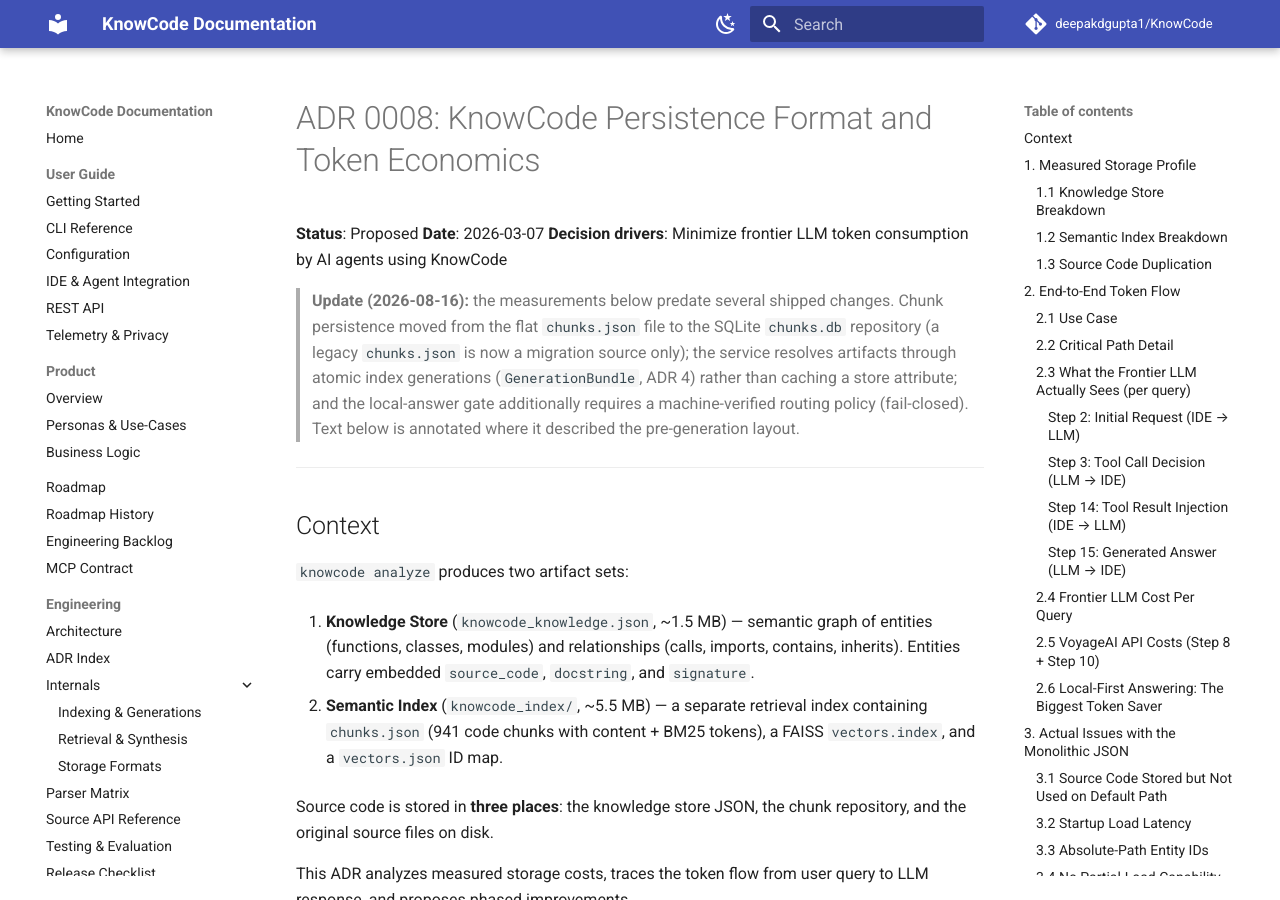
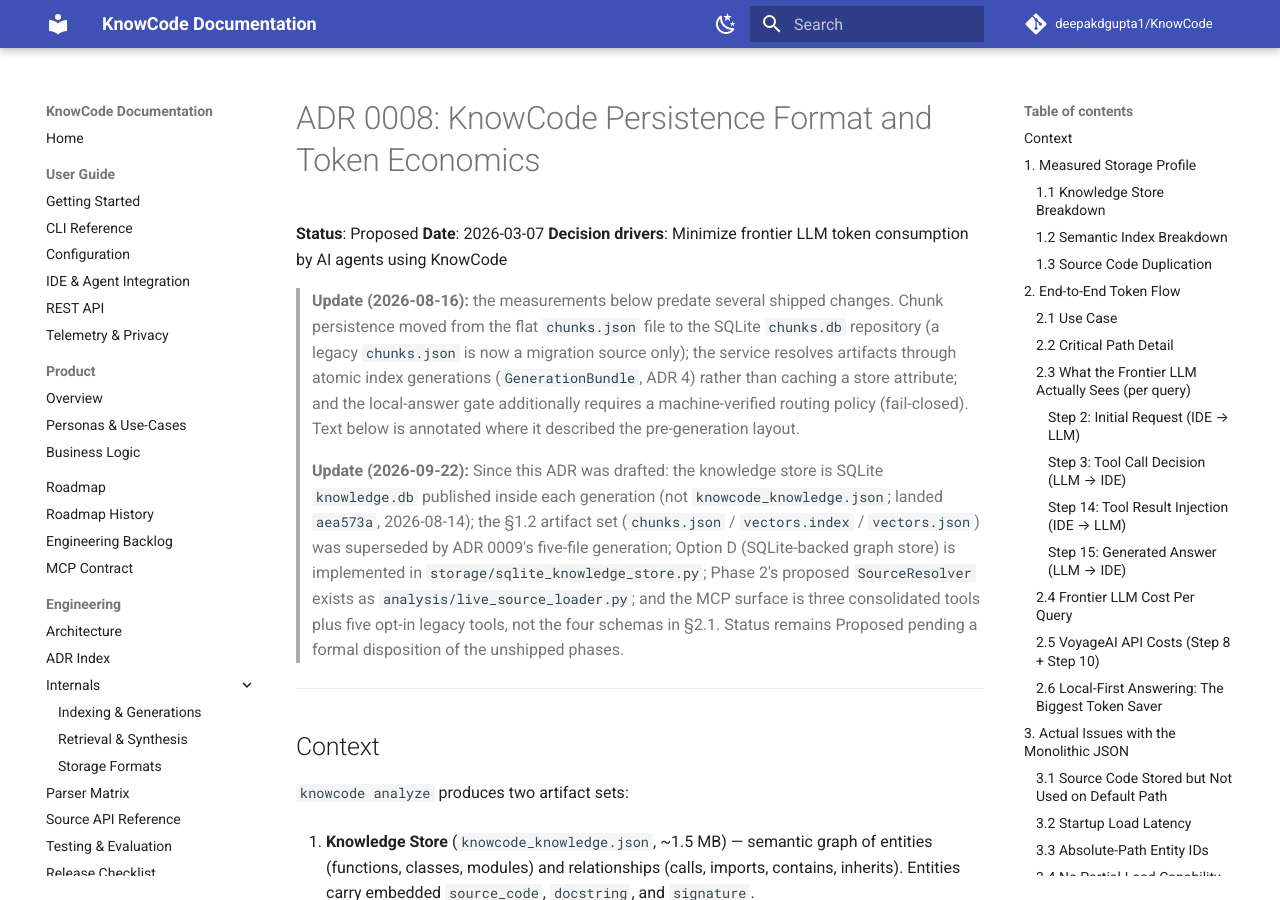
Before and after one commit to deepakdgupta1/KnowCode, an MkDocs documentation site: the page built from docs/engineering/adr/adr-0008-persistence-format-and-token-economics.md, in a window 1280 px wide and 900 px high. Built offline with MkDocs 1.6.1 and Material for MkDocs 9.7.7, drawn with Linux system fonts in a browser that asks for light colours; comment, search, counter and statistics services are not loaded.

Commit message:
docs(adr): dated update note bringing ADR 8 up to the shipped storage reality

```diff
--- a/docs/engineering/adr/adr-0008-persistence-format-and-token-economics.md
+++ b/docs/engineering/adr/adr-0008-persistence-format-and-token-economics.md
@@ -12,6 +12,17 @@
 > attribute; and the local-answer gate additionally requires a
 > machine-verified routing policy (fail-closed). Text below is annotated
 > where it described the pre-generation layout.
+>
+> **Update (2026-09-22):** Since this ADR was drafted: the knowledge store is
+> SQLite `knowledge.db` published inside each generation (not
+> `knowcode_knowledge.json`; landed `aea573a`, 2026-08-14); the §1.2 artifact
+> set (`chunks.json` / `vectors.index` / `vectors.json`) was superseded by
+> ADR 0009's five-file generation; Option D (SQLite-backed graph store) is
+> implemented in `storage/sqlite_knowledge_store.py`; Phase 2's proposed
+> `SourceResolver` exists as `analysis/live_source_loader.py`; and the MCP
+> surface is three consolidated tools plus five opt-in legacy tools, not the
+> four schemas in §2.1. Status remains Proposed pending a formal disposition
+> of the unshipped phases.
 
 ---
 
```
